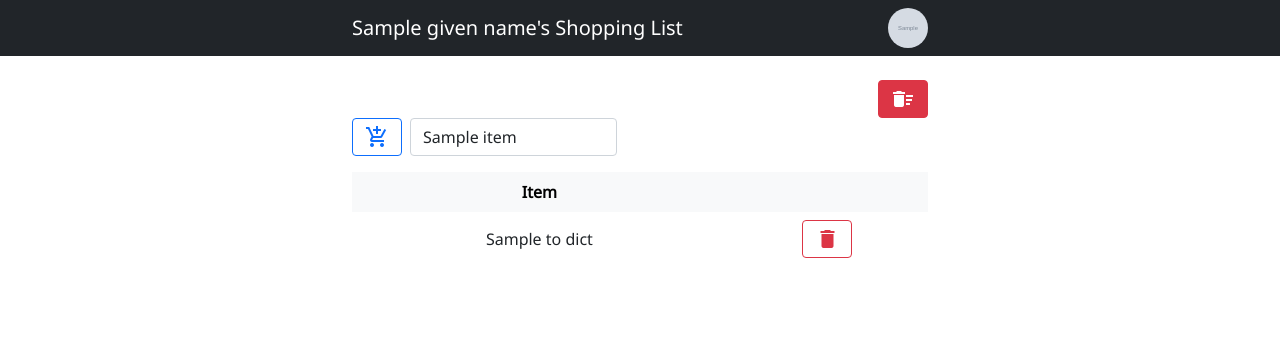
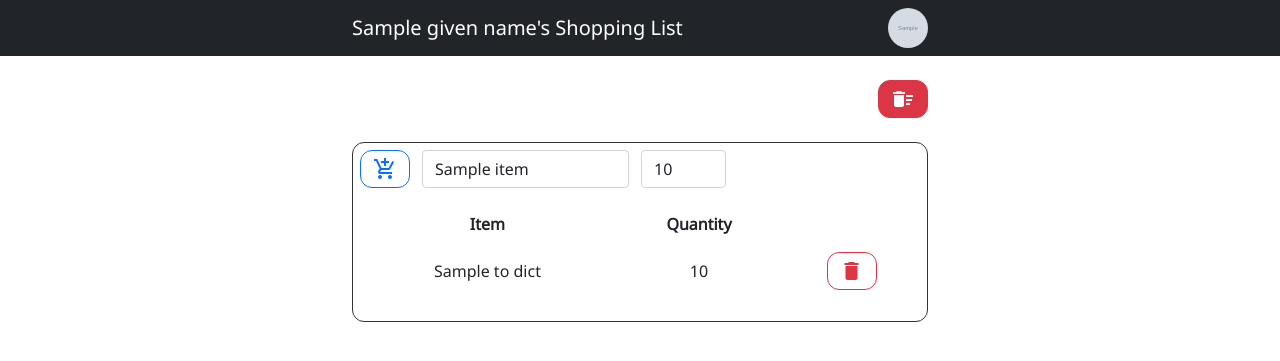
Before and after one commit to pzrsa/shopping-list, a Flask app: template templates/list.html in a window 1280 px wide. Shown: the top 361 px of the page. Run offline with Flask 2, Linux system fonts and the light colour scheme; the template is opened without the code that fills it: most values are stand-ins (such as "Sample title", 1, 10 or a date in 2020); grey boxes marked "Sample" are stand-in pictures.

Commit message:
allow user to use a step form to add quantity

```diff
--- a/main.py
+++ b/main.py
@@ -22,10 +22,11 @@ oauth.register(
 @app.route('/', methods=['GET', 'POST'])
 def list():
     if request.method == 'POST':
-        new_name = request.form.to_dict()['name']
+        new_item_name = request.form.to_dict()['name']
+        new_item_quantity = request.form.to_dict()['quantity']
 
         firestore.add_item(session['user'].get(
-            'email'), new_name)
+            'email'), new_item_name, new_item_quantity)
 
     if session:
         items = firestore.show_list(session['user'].get('email'))
@@ -66,6 +67,14 @@ def delete_all():
     return redirect(url_for('list'))
 
 
+@app.route('/logout')
+def logout():
+
+    session.clear()
+
+    return redirect('login')
+
+
 @app.errorhandler(404)
 def page_not_found(e):
     return render_template('errors/404.html'), 404
--- a/static/styles.css
+++ b/static/styles.css
@@ -13,6 +13,10 @@ a {
   max-width: 600px;
 }
 
+.table {
+  user-select: none;
+}
+
 .table td {
   text-align: center;
   vertical-align: middle;
@@ -22,3 +26,13 @@ a {
   text-align: center;
   vertical-align: middle;
 }
+
+.btn {
+  border-radius: 12px;
+}
+
+.user-list {
+  padding: 7px;
+  border: 1px solid #333;
+  border-radius: 12px;
+}
--- a/templates/list.html
+++ b/templates/list.html
@@ -3,11 +3,13 @@
 {% block content %}
 
 
-<!-- Delete all items with modal for confirmation -->
+<!-- Delete all items button -->
 <div class="d-flex justify-content-end">
     <a class="btn btn-danger material-icons" data-bs-toggle="modal" data-bs-target="#deleteAllModal">delete_sweep</a>
 </div>
 
+<div class="user-list mt-4">
+    <!-- Modal that pops up when user clicks delete all -->
     <div class="modal fade" id="deleteAllModal" tabindex="-1" aria-labelledby="deleteAllModalLabel" aria-hidden="true">
         <div class="modal-dialog">
             <div class="modal-content">
@@ -28,34 +30,41 @@
 
     <!-- Form for adding items to list -->
     <form class="row" method="POST">
-    <div class="col-auto pe-1">
+        <div class="col-auto">
             <button type="submit" class="btn btn-outline-primary mb-3 material-icons">add_shopping_cart</button>
         </div>
-    <div class="col-auto ps-1">
-        <label for="itemName" class="visually-hidden">Add item</label>
+        <div class="col-auto ps-0">
+            <label for="itemName" class="visually-hidden">Item name</label>
             <input type="text" class="form-control" id="itemName" placeholder="Add item" name="name"
                 value="{{ item.name }}">
+        </div>
+        <div class="col-2 ps-0">
+            <label for="itemQuantity" class="visually-hidden">Item quantity</label>
+            <input type="number" class="form-control" id="itemQuantity" name="quantity" step="1" placeholder="1"
+                value="{{ item.quantity }}">
         </div>
     </form>
 
     <!-- Table with shopping list information and delete button for each item -->
     <table class="table table-borderless">
-    <thead class="table-light">
+        <thead>
             <tr>
                 <th scope="col">Item</th>
+                <th scope="col">Quantity</th>
                 <th scope="col"></th>
             </tr>
         </thead>
         <caption class="visually-hidden">List of items</caption>
+        <tbody>
             {% for item in items %}
-    <tbody>
             <tr>
                 <td>{{ item.to_dict()['name'] }}</td>
+                <td>{{ item.to_dict()['quantity'] }}</td>
                 <td><a href="{{ item.id }}/delete" class="btn btn-outline-danger material-icons">delete</a></td>
             </tr>
+            {% endfor %}
         </tbody>
-
-    {% endfor %}
     </table>
+</div>
 
 {% endblock %}
```
Also changed, not shown: firestore.py (+5 -2 lines), models.py (+5 -3 lines). Lines whose indentation alone changed are shown as unchanged.
